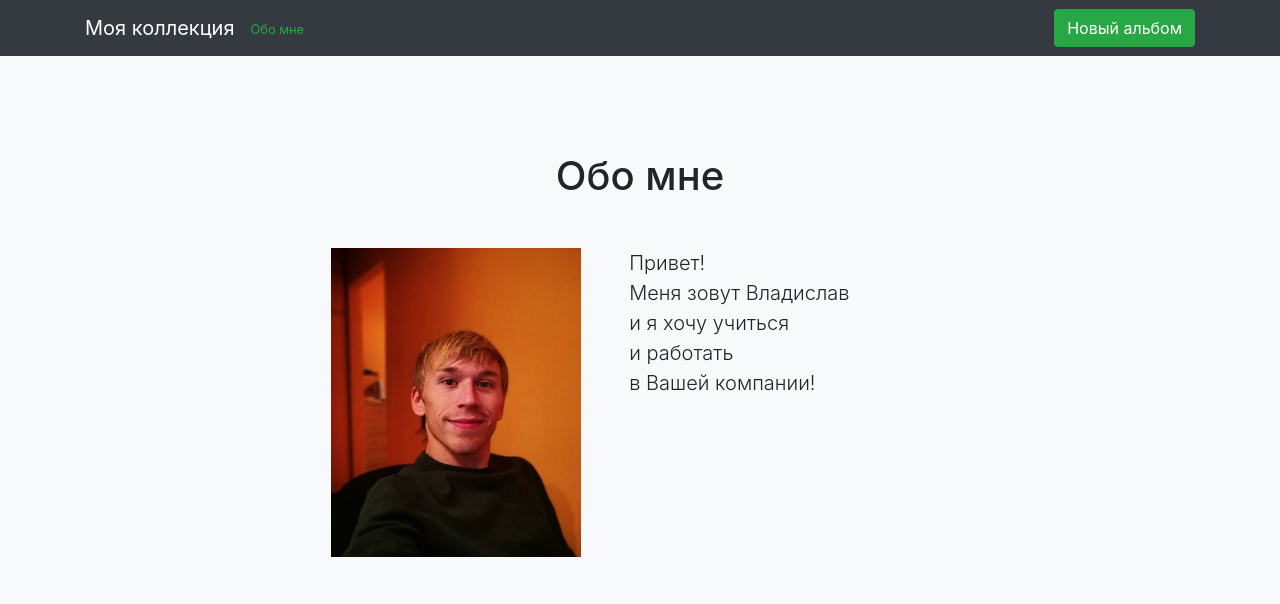
After one commit to tuktukvlad/m1-test, a PHP site: template views/about.php in a window 1280 px wide. The commit adds this page. Shown: the top 604 px of the page. Run offline with PHP 8.4, Linux system fonts and the light colour scheme; the template is opened without the code that fills it, so the values that code supplies are empty.

Commit message:
Last Commit

```diff
--- a/components/DbModel.php
+++ b/components/DbModel.php
@@ -39,8 +39,6 @@ class DbModel
 		$db = (new static)->_db;
 		$result_array = self::find_by_sql("SELECT * FROM ".static::$table." WHERE id=".$db->quote($id)." LIMIT 1");
 		return !empty($result_array) ? array_shift($result_array) : false;
-		/*$found = $database->fetch_array($result_set);
-		return $found;*/
 	}
 
 	static function find_all($where = [], $order = []) {
--- a/controllers/MainController.php
+++ b/controllers/MainController.php
@@ -12,9 +12,7 @@ use app\models\Audio;
  {
 
  	public function actionIndex() {
- 		/*if (!empty($_GET)) {
- 			print_r($_GET);
- 		}*/
+
  		$audio = Audio::find_all($_GET);
  		return $this->render('index.php', compact('audio'));
  	}
--- /dev/null
+++ b/views/about.php
@@ -0,0 +1,12 @@
+
+<h1 class="mb-5 text-center">Обо мне</h1>
+	<div class="container">
+		<div class="row justify-content-center">
+		<div class="col-lg-7">
+			<p class="lead">
+				<img style="float: left;" class="mr-5 " width="250" src="/images/my.jpg" alt="">
+				Привет! <br>Меня зовут Владислав <br>и я хочу учиться <br>и работать <br>в Вашей компании!
+			</p>
+		</div>
+	</div>
+</div>
--- a/views/audio/_form.php
+++ b/views/audio/_form.php
@@ -56,13 +56,10 @@
 </form>
 
 <script>
-// Example starter JavaScript for disabling form submissions if there are invalid fields
 (function() {
   'use strict';
   window.addEventListener('load', function() {
-    // Fetch all the forms we want to apply custom Bootstrap validation styles to
     var forms = document.getElementsByClassName('needs-validation');
-    // Loop over them and prevent submission
     var validation = Array.prototype.filter.call(forms, function(form) {
       form.addEventListener('submit', function(event) {
         if (form.checkValidity() === false) {
--- a/views/layouts/default.php
+++ b/views/layouts/default.php
@@ -9,8 +9,9 @@
 	<nav class="navbar navbar-dark bg-dark">
 		<div class="container">
 	  <a class="navbar-brand" href="/">Моя коллекция</a>
+			<a class="mt-1 text-success small mr-auto" href="/about">Обо мне</a>
+	    <div class="navbar-nav">
 
-	    <div class="navbar-nav">
 	      <a class="btn btn-success" href="/audio/create">Новый альбом</a>
 	    </div>
 		</div>
```
Also changed, not shown: db.sql (+6 -2 lines), views/index.php (+8 -8 lines), public/images/my.jpg (added), public/uploads/36.jpg (added), public/uploads/37.jpg (added), public/uploads/38.jpg (added), public/uploads/39.jpg (added), public/uploads/40.jpg (added).
